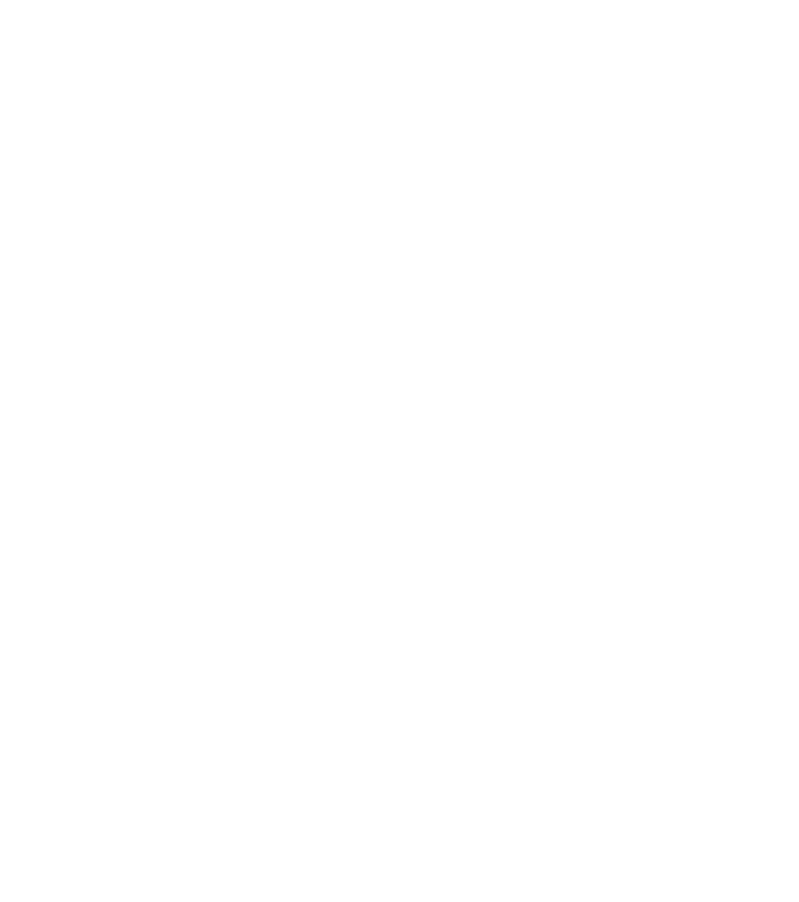
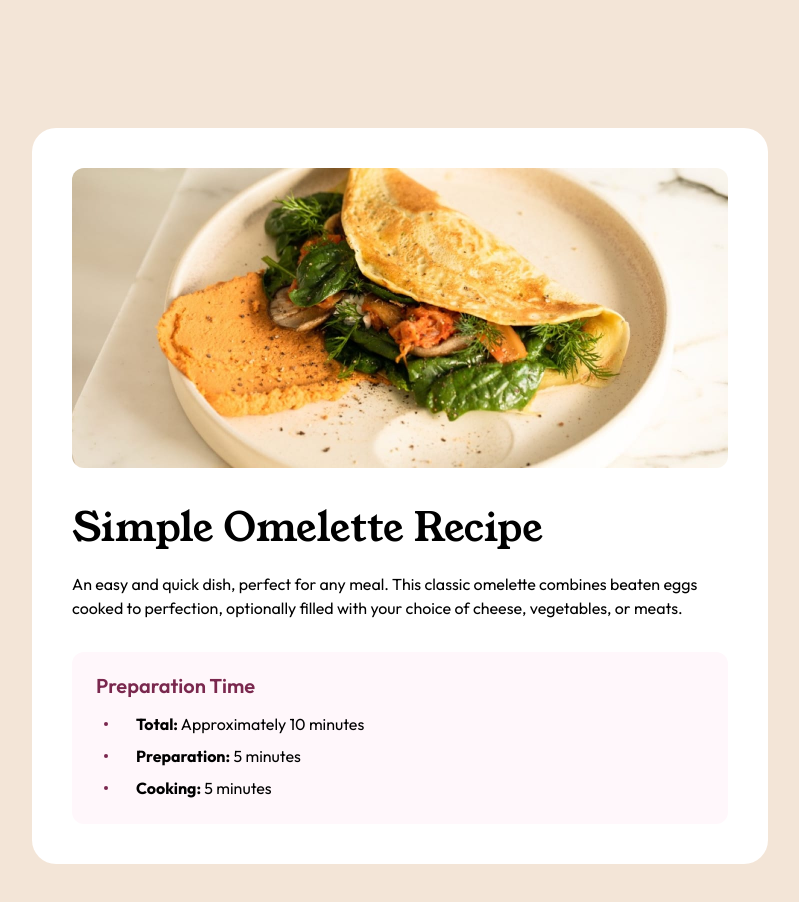
Before and after one commit to samuelharpaz/recipe-page, a plain HTML site: page index.html in a window 1280 px wide. Shown: the whole page, without its empty margins (240-1039 px from the left). Before the commit the page ends 800 px from the top, so only its background shows below. Drawn offline with Linux system fonts and the light colour scheme.

Commit message:
html and css setup, style header and prep sections

```diff
--- a/css/style.css
+++ b/css/style.css
@@ -2,20 +2,16 @@
 --- 01 TYPOGRAPHY SYSTEM
 
 - Font sizes (px)
-10 / 12 / 14 / 16 / 18 / 20 / 24 / 30 / 36 / 44 / 52 / 62 / 74 / 86 / 98
+ 16 / 20 / 28 / 40
 
 - Font weights
 Default: 400
-Medium: 500
 Semi-bold: 600
 Bold: 700
 
 - Line heights
-Default: 1
-Small: 1.05
-Medium: 1.2
-Paragraph default: 1.6
-Large: 1.8
+Body: 1.5
+Heading: 1
 
 - Letter spacing
 
@@ -52,8 +48,111 @@ Medium:
 --- 07 WHITESPACE
 
 - Spacing system (px)
-2 / 4 / 8 / 12 / 16 / 24 / 32 / 48 / 64 / 80 / 96 / 128
+ 8 / 12 / 16 / 24 / 32 / 40 / 48 / 128
 */
 
 :root {
+  --ff-body: 'Outfit', sans-serif;
+  --ff-headings: 'Young Serif', 'serif';
+  --fw-regular: 400;
+  --fw-semibold: 600;
+  --fw-bold: 700;
+  --lh-body: 1.5;
+  --lh-headings: 1;
+
+  --color-rose-50: #fff7fb;
+  --color-rose-800: #7a284e;
+
+  --color-stone-100: #f3e5d7;
+  --color-stone-150: #e3ddd7;
+  --color-stone-600: #5f564d;
+  --color-stone-900: #312e2c;
+
+  --color-brown-800: #854632;
+  --color-white: #fff;
+
+  --br-lg: 2.4rem;
+  --br-md: 1.2rem;
+
+  --spacer: 4rem;
+  --spacer-section: 3.2rem;
 }
+
+body {
+  background-color: var(--color-stone-100);
+  font-family: var(--ff-body);
+  font-size: 1.6rem;
+  font-weight: var(--fw-regular);
+  line-height: var(--lh-body);
+}
+
+.header {
+  margin-bottom: var(--spacer-section);
+}
+
+.recipe {
+  margin: 12.8rem auto;
+  padding: var(--spacer);
+  width: 73.6rem;
+  background-color: var(--color-white);
+  border-radius: var(--br-lg);
+}
+
+.recipe-img {
+  border-radius: var(--br-md);
+  margin-bottom: var(--spacer);
+}
+
+.recipe-title {
+  font-family: var(--ff-headings);
+  font-size: 4rem;
+  line-height: var(--lh-headings);
+  font-weight: var(--fw-regular);
+  margin-bottom: 2.4rem;
+}
+
+.recipe-description {
+}
+
+.section-prep {
+  padding: 2.4rem;
+  background-color: var(--color-rose-50);
+  border-radius: var(--br-md);
+}
+
+.section-prep h2 {
+  font-size: 2rem;
+  font-weight: var(--fw-semibold);
+  margin-bottom: 1.6rem;
+  line-height: 1;
+  color: var(--color-rose-800);
+}
+
+.list {
+  list-style: none;
+}
+
+.item {
+  padding-left: 0.8rem;
+  display: flex;
+  align-items: center;
+}
+
+.item:not(:last-child) {
+  margin-bottom: 0.8rem;
+}
+
+.item-bullet-box {
+  width: 1.6rem;
+  height: 2.4rem;
+  margin-right: 1.6rem;
+  display: flex;
+  align-items: center;
+}
+
+.item-bullet {
+  width: 0.4rem;
+  height: 0.4rem;
+  background-color: var(--color-rose-800);
+  border-radius: 50%;
+}
--- a/index.html
+++ b/index.html
@@ -7,10 +7,56 @@
 
     <link rel="icon" type="image/png" sizes="32x32" href="./assets/images/favicon-32x32.png" />
 
+    <link rel="preconnect" href="https://fonts.googleapis.com" />
+    <link rel="preconnect" href="https://fonts.gstatic.com" crossorigin />
+    <link
+      href="https://fonts.googleapis.com/css2?family=Outfit:wght@400..700&family=Young+Serif&display=swap"
+      rel="stylesheet"
+    />
+
     <link rel="stylesheet" href="css/reset.css" />
     <link rel="stylesheet" href="css/style.css" />
 
     <title>Frontend Mentor | Recipe page</title>
   </head>
-  <body></body>
+  <body>
+    <main>
+      <article class="recipe">
+        <header class="header">
+          <img src="/assets/images/image-omelette.jpeg" alt="omelette with vegetables" class="recipe-img" />
+          <h1 class="recipe-title">Simple Omelette Recipe</h1>
+          <p class="recipe-description">
+            An easy and quick dish, perfect for any meal. This classic omelette combines beaten eggs cooked to
+            perfection, optionally filled with your choice of cheese, vegetables, or meats.
+          </p>
+        </header>
+        <section class="section-prep">
+          <h2>Preparation Time</h2>
+          <ul class="list list--prep">
+            <li class="item">
+              <div class="item-bullet-box">
+                <div class="item-bullet"></div>
+              </div>
+              <p class="item-text"><strong>Total:</strong> Approximately 10 minutes</p>
+            </li>
+            <li class="item">
+              <div class="item-bullet-box">
+                <div class="item-bullet"></div>
+              </div>
+              <p class="item-text"><strong>Preparation:</strong> 5 minutes</p>
+            </li>
+            <li class="item">
+              <div class="item-bullet-box">
+                <div class="item-bullet"></div>
+              </div>
+              <p class="item-text"><strong>Cooking:</strong> 5 minutes</p>
+            </li>
+          </ul>
+        </section>
+        <section class="section-ingredients"></section>
+        <section class="section-instructions"></section>
+        <section class="section-nutrition"></section>
+      </article>
+    </main>
+  </body>
 </html>
```
